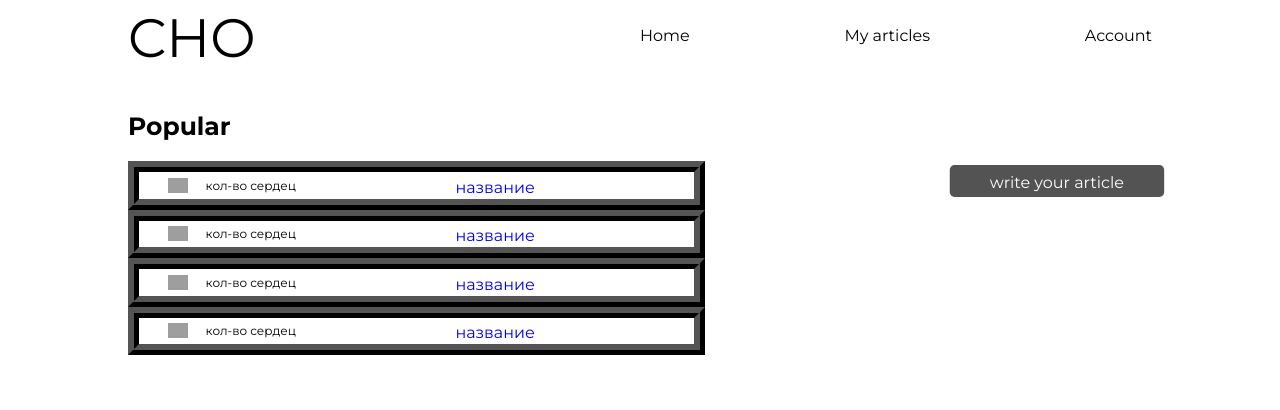
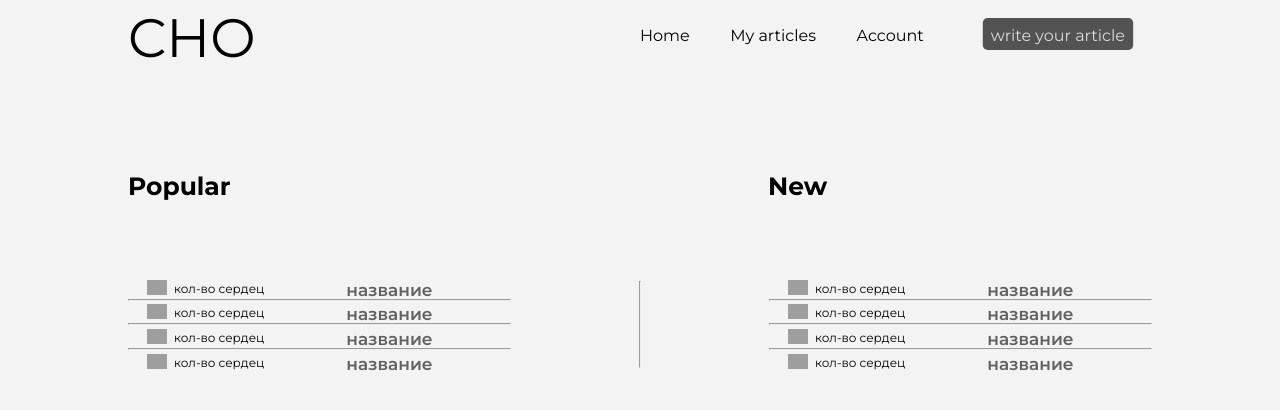
Before and after one commit to RusimusPrime/Platform-Cho, a Flask app: page /rec in a window 1280 px wide. Shown: the top 410 px of the page. Run offline with Flask 3, Linux system fonts and the light colour scheme; the visitor is signed in with stand-in values (Sample User, id 1); some web fonts are replaced; grey boxes are pictures that could not be loaded.

Commit message:
почти сайт

```diff
--- a/main.py
+++ b/main.py
@@ -100,18 +100,16 @@ def books():
 @app.route('/register', methods=['GET', 'POST'])
 def register():
     if request.method == 'POST':
-        login = request.form.get('userName')
-        password = request.form.get('password')
-        if not login or not password:
+        if not request.form.get('userName') or not request.form.get('password'):
             return "Заполните все поля", 400
 
-        existing_user = Users.query.filter_by(login=login).first()
+        existing_user = Users.query.filter_by(login=request.form.get('userName')).first()
         if existing_user:
             return "Пользователь с таким логином уже существует", 400
 
-        hashed_password = hashlib.sha256(password.encode()).hexdigest()
+        hashed_password = hashlib.sha256(request.form.get('password').encode()).hexdigest()
         max_id = db.session.query(db.func.max(Users.id)).scalar() or 0
-        new_user = Users(id=max_id + 1, login=login, password=hashed_password)
+        new_user = Users(id=max_id + 1, login=request.form.get('userName'), password=hashed_password)
         db.session.add(new_user)
         db.session.commit()
         return redirect("/home", code=302)
@@ -137,13 +135,11 @@ def base():
 @app.route('/singing', methods=['GET', 'POST'])
 def singing():
     if request.method == 'POST':
-        login_input = request.form.get('userName')
-        password_input = request.form.get('password')
-        if not login_input or not password_input:
+        if not request.form.get('userName') or not request.form.get('password'):
             return "Заполните все поля", 400
 
-        hashed_password = hashlib.sha256(password_input.encode()).hexdigest()
-        user = Users.query.filter_by(login=login_input, password=hashed_password).first()
+        hashed_password = hashlib.sha256(request.form.get('password').encode()).hexdigest()
+        user = Users.query.filter_by(login=request.form.get('userName'), password=hashed_password).first()
         if user:
             login_user(user)
             return redirect(url_for('home'))
--- a/static/style.css
+++ b/static/style.css
@@ -65,8 +65,8 @@ header nav ul li a{
 
 
 header nav ul li:not(.active):not(.btn) a:hover{
-    border-block: 5px solid black;
-    transition: all 100ms ease;
+    border-bottom: 2px solid black;
+    transition: all 40ms ease;
 }
 
 header nav ul li.btn a{
--- a/static/style_recomindation.css
+++ b/static/style_recomindation.css
@@ -10,6 +10,7 @@ body{
     font-weight: 400;
     color: black;
     font-size: 16px;
+    background-color: rgb(243, 243, 243);
 }
 
 a{
@@ -21,7 +22,7 @@ img{
 }
 
 .wrepper {
-    background: white;
+    background: rgb(243, 243, 243);
     width: 100%;
 }
 
@@ -30,9 +31,62 @@ img{
     margin: 0 auto;
 }
 
+.block a{
+    text-decoration: none;
+    color: rgb(97, 97, 97);
+    font-size: 17px;
+    font-weight: 600;
+}
+
+.out_in {
+    text-align: center;
+    z-index: 1;
+    display: none; /* Используем флекс для вертикального центрирования */
+    flex-direction: column; /* Располагаем элементы по вертикали */
+    justify-content: center; /* Центруем по вертикали */
+    align-items: center; /* Центруем по горизонтали */
+}
+
+.logout-btn{
+  color: black;
+  padding: 10px 15px;
+  text-decoration: none;
+}
+.login-btn{
+    margin-top: 5px;
+    color: black;
+    padding: 10px 15px;
+    text-decoration: none;
+  }
+
+.account{
+    cursor: pointer;
+    display: inline-block;
+}
+
+.account:hover ~ .out_in {
+    display: none;
+}
+
+.block a:hover{
+    color: rgb(82, 70, 70);
+}
+
+.block a:active{
+    color: rgb(163, 140, 140);
+}
+
 
 header {
     padding: 20px 0;
+}
+
+.types{
+    list-style: none;
+    display: flex;
+    justify-content: space-between;
+    position: relative;
+    margin: 60px 0;
 }
 
 h3 {
@@ -55,7 +109,7 @@ header nav {
     width: 50%;
 }
 
-header nav ul {
+header nav ul:not(.out_in){
     list-style: none;
     display: flex;
     justify-content: space-between;
@@ -75,13 +129,13 @@ header nav ul li a{
 
 
 header nav ul li:not(.active):not(.btn) a:hover{
-    border-block: 5px solid black;
-    transition: all 100ms ease;
+    border-bottom: 2px solid black;
+    transition: all 20ms ease;
 }
 
 .recommendation{
-    margin: 0 10%;
-    width: 60%;
+    margin: -5px 10%;
+    width: 40%;
 }
 
 .recommendation .article{
@@ -89,7 +143,6 @@ header nav ul li:not(.active):not(.btn) a:hover{
     position: relative;
     display: flex;
     padding: 1% 5%;
-    border: 3mm ridge black;
 }
 
 
@@ -110,30 +163,100 @@ header nav ul li:not(.active):not(.btn) a:hover{
     width: 20px;
     height: auto;
 }
- .block{
+.block{
     list-style: none;
     display: flex;
     justify-content: space-between;
     position: relative;
  }
 
- .block .write{
+.write{
+    list-style: none;
+    display: flex;
+    justify-content: space-between;
+    position: relative;
+    margin-top: -12px;
     white-space: nowrap;
     font-size: 20px;
     height: 20px;
     width: auto;
-    color: rgb(255, 255, 255);
+    color: rgb(219, 219, 219);
     transform: scale(0.8);
-    float: right;
     background: rgb(83, 83, 83);
-    padding: 10px 50px;
-    margin: 0 7%;
+    padding: 10px 10px;
     border-radius: 6px;
     display: block;
     transition: all 500ms ease;
  }
 
- .block .write:hover{
+.write:hover{
     background: rgb(31, 31, 31);
     transform: scale(0.83);
  }
+
+.info .writing{
+    background-color: rgb(233, 233, 233);
+    border: 1mm solid rgb(197, 197, 197);
+    color: rgb(70, 70, 70);
+    padding: 30px;
+    border-radius: 3mm;
+    text-align: center;
+    min-width: 30%;
+ }
+
+.info .writing h1{
+    font-size: 29px;
+    font-weight: 600;
+    margin: 2px;
+}
+.info .writing span{
+    font-size: 18px;
+    font-weight: 500;
+}
+
+.info .writing p{
+    font-size: 15px;
+    margin-top: 20px;
+    font-weight: 420;
+}
+
+.info .writing li a{
+    font-size: 15px;
+    margin-top: 20px;
+    font-weight: 420;
+    white-space: nowrap;
+    color: rgb(233, 233, 233);
+    background: rgb(83, 83, 83);
+    padding: 15px;
+    border-radius: 9px;
+    display: block;
+    transition: all 400ms ease;
+}
+
+.info .writing li a:hover{
+    transform: scale(0.96);
+ }
+
+ .info .writing li a:active{
+    transition: all 100ms ease;
+    transform: scale(0.92);
+ }
+
+
+ .info .reviews{
+    color: rgb(70, 70, 70);
+    background-color: rgb(233, 233, 233);
+    border: 1mm solid rgb(197, 197, 197);
+    padding: 30px;
+    width: 30%;
+    border-radius: 3mm;
+    text-align: center;
+ }
+
+.info{
+    margin: 60px 10%;
+    display: inline-block;
+    list-style: none;
+    display: flex;
+    justify-content: space-between;
+ }
--- a/templates/create an account.html
+++ b/templates/create an account.html
@@ -4,7 +4,7 @@
     <meta charset="UTF-8">
     <meta name="viewport" content="width=device-width, initial-scale=1.0">
     <title>Cho</title>
-    <link rel="stylesheet" href="css/account.css">
+    <link rel="stylesheet" href="static/account.css">
 </head>
 <body>
     <div class="window">
--- a/templates/index.html
+++ b/templates/index.html
@@ -13,8 +13,8 @@
             <sspan class="logo">Cho</sspan>
             <nav>
                 <ul>
-                    <li><a href="#">Home</a></li>
-                    <li><a href="/rec">About us</a></li>
+                    <li><a href="/home">Home</a></li>
+                    <li><a href="/rec">Recommendations</a></li>
                     <li><a href="/singing">Account</a></li>
                     <li class="btn"><a href="#">Contact</a></li>
                 </ul>
@@ -25,7 +25,7 @@
             <h3>Topics</h3>
             <div class="topic">
                 <div class="block">
-                    <a href="/watch/1"><img src="static/kiwi.svg" alt=""></a>
+                    <a href="#"><img src="static/kiwi.svg" alt=""></a>
                     <span> 55</span>
                 </div>
                 <div class="block">
--- a/templates/recomindation.html
+++ b/templates/recomindation.html
@@ -15,12 +15,21 @@
                 <ul>
                     <li><a href="/home">Home</a></li>
                     <li><a href="#">My articles</a></li>
-                    <li><a href="/singing">Account</a></li>
+                    <li><a href="#" class="account">Account</a></li>
+                    <a href="/load" class="write">write your article</a>
                 </ul>
+                <div class="out_in">
+                    <a href="/logout" class="logout-btn">Выйти</a>
+                    <a href="/singing" class="login-btn">Войти</a>
+                </div>
             </nav>
+
         </header>
         <div class="base">
-            <h3>Popular</h3>
+            <div class="types">
+                <h3>Popular</h3>
+                <h3>New</h3>
+            </div>
             <div class="block">
                 <div class="recommendation">
                     <div class="article">
@@ -28,25 +37,70 @@
                         <span class="text1">кол-во сердец</span>
                         <li class="text2"><a href="#">название</a></li>
                     </div>
+                    <hr>
                     <div class="article">
                         <img src="img/heart.svg" alt="" class="heart">
                         <span class="text1">кол-во сердец</span>
                         <li class="text2"><a href="#">название</a></li>
                     </div>
+                    <hr>
                     <div class="article">
                         <img src="img/heart.svg" alt="" class="heart">
                         <span class="text1">кол-во сердец</span>
                         <li class="text2"><a href="#">название</a></li>
                     </div>
+                    <hr>
                     <div class="article">
                         <img src="img/heart.svg" alt="" class="heart">
                         <span class="text1">кол-во сердец</span>
                         <li class="text2"><a href="#">название</a></li>
                     </div>
                 </div>
-                <a href="#" class="write">write your article</a>
+                <hr>
+                <div class="recommendation">
+                    <div class="article">
+                        <img src="img/heart.svg" alt="" class="heart">
+                        <span class="text1">кол-во сердец</span>
+                        <li class="text2"><a href="#">название</a></li>
+                    </div>
+                    <hr>
+                    <div class="article">
+                        <img src="img/heart.svg" alt="" class="heart">
+                        <span class="text1">кол-во сердец</span>
+                        <li class="text2"><a href="#">название</a></li>
+                    </div>
+                    <hr>
+                    <div class="article">
+                        <img src="img/heart.svg" alt="" class="heart">
+                        <span class="text1">кол-во сердец</span>
+                        <li class="text2"><a href="#">название</a></li>
+                    </div>
+                    <hr>
+                    <div class="article">
+                        <img src="img/heart.svg" alt="" class="heart">
+                        <span class="text1">кол-во сердец</span>
+                        <li class="text2"><a href="#">название</a></li>
+                    </div>
+                </div>
             </div>
         </div>
     </div>
+    <script>
+        let hideTimeout;
+
+        document.querySelector('.account').addEventListener('mouseover', function() {
+            clearTimeout(hideTimeout); // Отменяем таймер, если курсор наводится снова
+            document.querySelector('.out_in').style.display = 'flex';
+        });
+
+        document.querySelector('.account').addEventListener('mouseout', function() {
+            let outInElement = document.querySelector('.out_in');
+
+            // Установим таймер на 3 секунды перед скрытием
+            hideTimeout = setTimeout(function() {
+                outInElement.style.display = 'none'; // Или 'block' в зависимости от ваших требований
+            }, 1700);
+        });
+    </script>
 </body>
 </html>
--- a/templates/singing in account.html
+++ b/templates/singing in account.html
@@ -13,6 +13,7 @@
             <p><input type="text" name="userName" placeholder="Username" size="25" /></p>
             <p><input type="password" name="password" placeholder="Password" size="25" /></p>
             <p><button type="submit" class="btn">SING IN</button></p>
+            <p><a class="btn2" href="/register">Register</a></p>
         </form>
     </div>
 </body>
```
Also changed, not shown: Test.py (deleted, +0 -137 lines), static/account.css (+18 -0 lines), templates/writing.html (+14 -2 lines).
